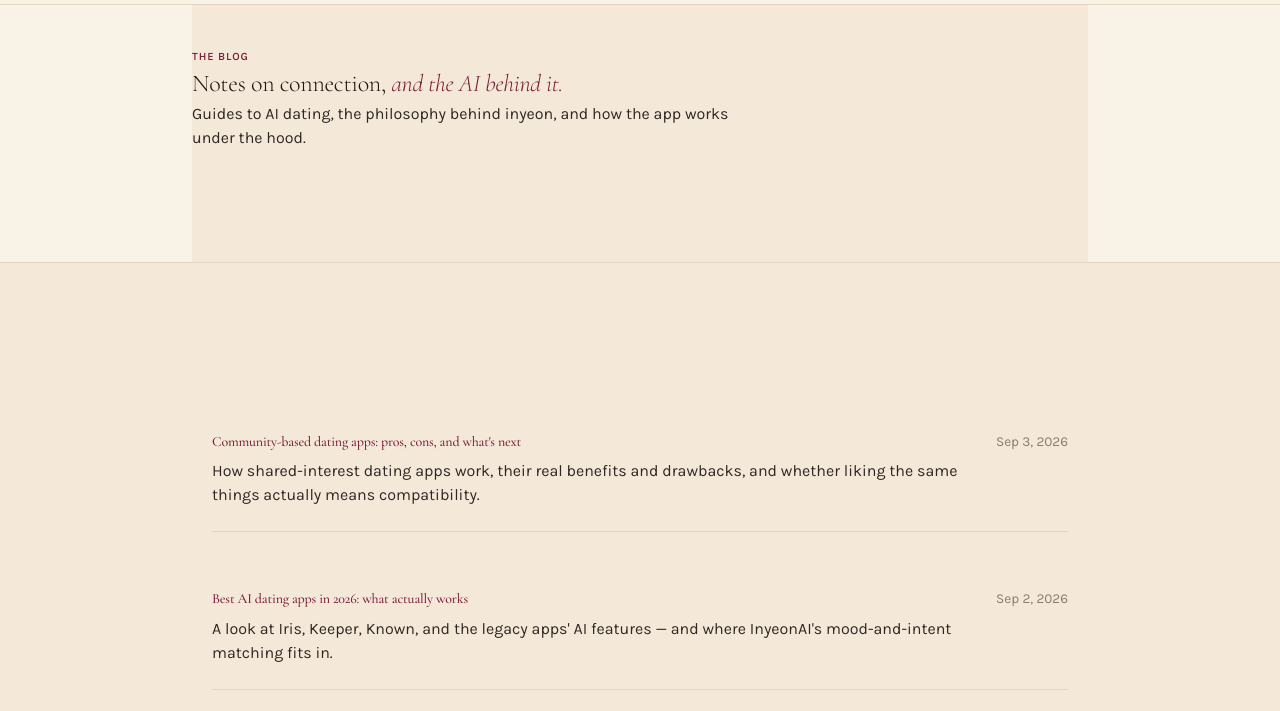
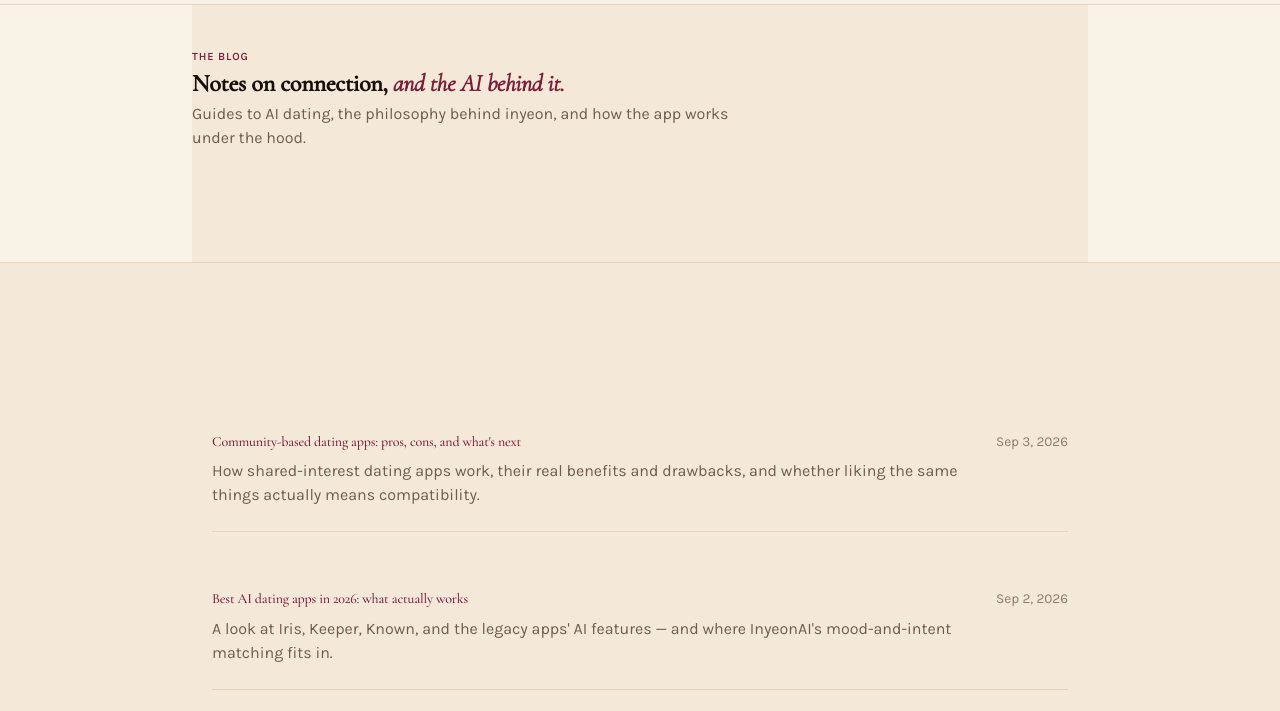
Before and after one commit to adminFlirtyfy/inyeon, a plain HTML site: page blog/index.html in a window 1280 px wide. Shown: the part 64-775 px from the top of the page. Drawn offline with nearby package versions, Linux system fonts and the light colour scheme.

Commit message:
Update blog-light.css

```diff
--- a/css/blog-light.css
+++ b/css/blog-light.css
@@ -39,10 +39,19 @@ body.light-post .eyebrow {
   text-transform: uppercase;
   font-weight: 600;
 }
-body.light-post h1, body.light-post h2, body.light-post h3 { color: #201812; }
+body.light-post h1, body.light-post h2, body.light-post h3 {
+  color: #170f0a !important;
+  font-weight: 700;
+  background: none !important;
+  background-image: none !important;
+  -webkit-background-clip: initial !important;
+  background-clip: initial !important;
+  -webkit-text-fill-color: initial !important;
+  text-shadow: none !important;
+}
 body.light-post .text-thread,
 body.light-post .glow-text { color: #7b1e3a; text-shadow: none; font-style: italic; }
-body.light-post .text-muted { color: #2f2723; }
+body.light-post .text-muted { color: #6b5d52; }
 body.light-post .text-link { color: #7b1e3a; font-weight: 500; }
 body.light-post .text-link:hover { color: #611730; }
 
@@ -78,9 +87,7 @@ body.light-post .final-cta-note { color: #c3a6ad; }
 /* Footer */
 body.light-post .site-footer { background: #efe1c9; border-top: 1px solid #e3d5bf; }
 body.light-post .footer-tagline,
-body.light-post .footer-nav a {
-  color: #453a33;
-}
+body.light-post .footer-nav a { color: #6b5d52; }
 body.light-post .footer-nav a:hover { color: #7b1e3a; }
 body.light-post .footer-brand-name { color: #201812; }
 
```
